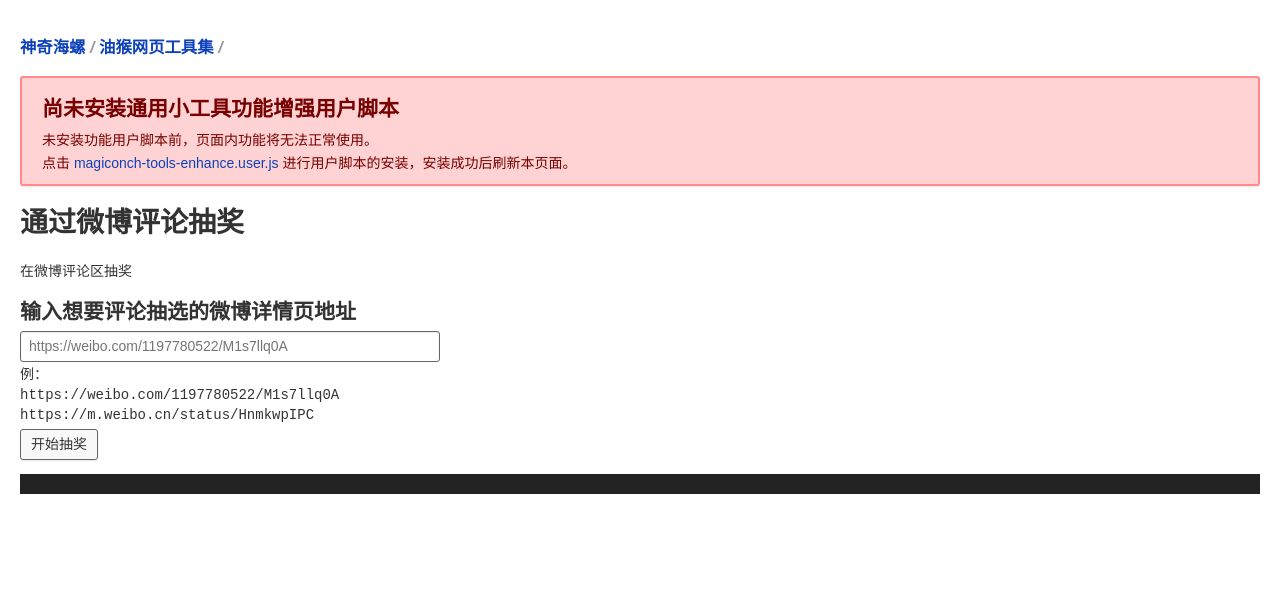
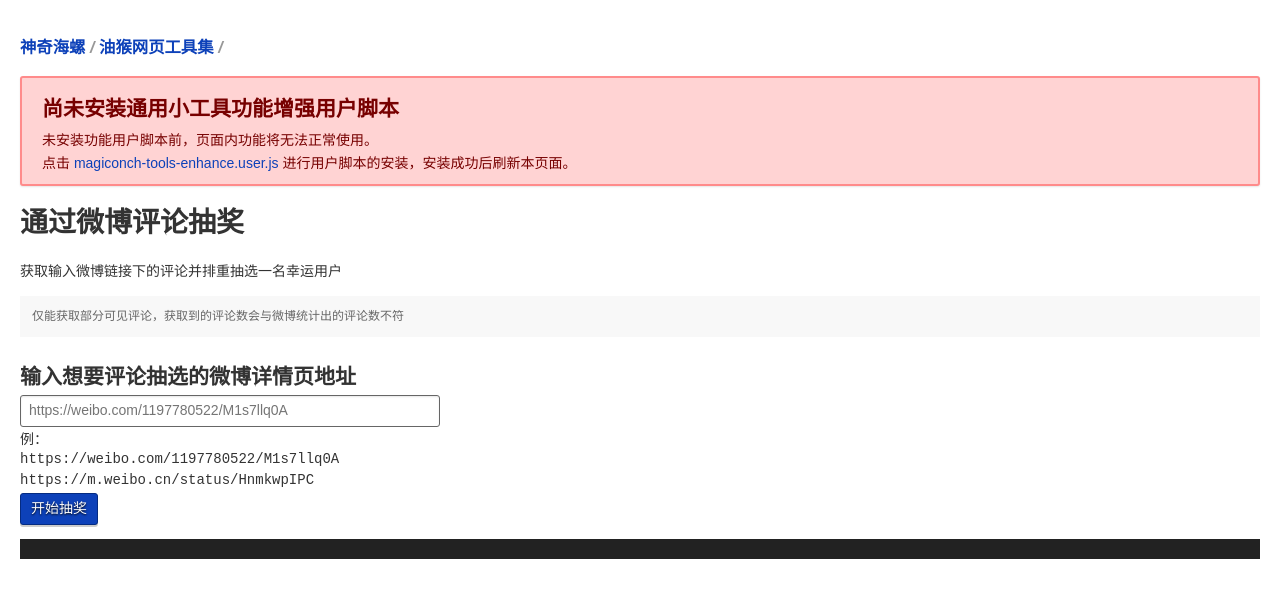
Before and after one commit to itorr/magiconch-user-tools, a plain HTML site: page tool/weibo/raffle-comments/index.html in a window 1280 px wide. Drawn offline with nearby package versions, Linux system fonts and the light colour scheme; files that its build step writes are made by us from their sources.

Commit message:
添加按钮样式

```diff
--- a/tool/css/base.less
+++ b/tool/css/base.less
@@ -51,6 +51,20 @@ button{
     &:disabled{
         cursor: wait;
         opacity: .5;
+    }
+    &.current{
+
+        color: #FFF;
+        border-color: #052b81;
+        background: #0d41b9;
+        text-shadow: #000 0 1px 2px;
+        box-shadow: 0 2px 0 rgba(0,0,0,.2);
+
+        &:active{
+            box-shadow: 0 1px 0 rgba(0,0,0,.3);
+            position: relative;
+            top: 1px;
+        }
     }
 }
 
--- a/tool/weibo/raffle-comments/index.html
+++ b/tool/weibo/raffle-comments/index.html
@@ -20,7 +20,10 @@
 
     <article>
         <h1>通过微博评论抽奖</h1>
-        <p>在微博评论区抽奖</p>
+        <p>获取输入微博链接下的评论并排重抽选一名幸运用户</p>
+        <blockquote>
+            <p>仅能获取部分可见评论，获取到的评论数会与微博统计出的评论数不符</p>
+        </blockquote>
         <h2>输入想要评论抽选的微博详情页地址</h2>
         <input type="url" placeholder="https://weibo.com/1197780522/M1s7llq0A">
         <p>
@@ -30,7 +33,7 @@
             <br>
             <code>https://m.weibo.cn/status/HnmkwpIPC</code>
         </p>
-        <button>开始抽奖</button>
+        <button class="current">开始抽奖</button>
         <pre class="output-pre"></pre>
     </article>
     <script src="../../js/base-functions.js"></script>
```
